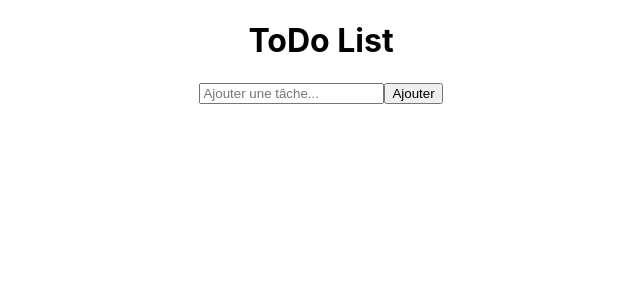
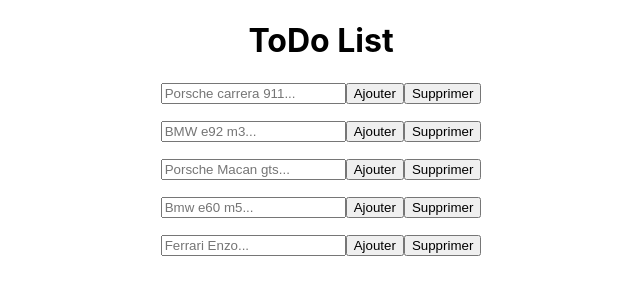
Before and after one commit to seif070/ToDolist, a React (Create React App) app: page / in a window 1280 px wide. Shown: the top 300 px of the page, without its empty margins (319-959 px from the left). Built offline with nearby package versions, Linux system fonts and the light colour scheme.

Commit message:
secend commit

```diff
--- a/src/App.js
+++ b/src/App.js
@@ -1,17 +1,20 @@
 import React, { useState } from 'react';
 import Todolist from './components/Todolist';
 import './App.css';
+
 
 function App() {
   const [todos, setTodos] = useState([]);
   const [newTodo, setNewTodo] = useState('');
 
-  const addTodo = () => {
+  const handleAddTodo= () => {
     if (newTodo.trim() !== '') {
       setTodos([...todos, { text: newTodo, completed: false }]);
       setNewTodo('');
     }
   };
+
+
 
   const deleteTodo = (index) => {
     const updatedTodos = [...todos];
@@ -30,13 +33,75 @@ function App() {
       <h1>ToDo List</h1>
       <input
         type="text"
-        placeholder="Ajouter une tâche..."
+        placeholder="Porsche carrera 911..."
         value={newTodo}
         onChange={(e) => setNewTodo(e.target.value)}
       />
-      <button onClick={addTodo}>Ajouter</button>
+      <button onClick={handleAddTodo}>Ajouter</button>
+      <button onClick={handleAddTodo}>Supprimer</button>
+
+      <Todolist todos={todos} deleteTodo={deleteTodo} toggleComplete={toggleComplete} />
+
+
+
+
+
+      <input
+        type="text"
+        placeholder="BMW e92 m3..."
+        value={newTodo}
+        onChange={(e) => setNewTodo(e.target.value)}
+      />
+      <button onClick={handleAddTodo}>Ajouter</button>
+      <button onClick={handleAddTodo}>Supprimer</button>
+
+      <Todolist todos={todos} deleteTodo={deleteTodo} toggleComplete={toggleComplete} />
+
+
+
+      <input
+        type="text"
+        placeholder="Porsche Macan gts..."
+        value={newTodo}
+        onChange={(e) => setNewTodo(e.target.value)}
+      />
+      <button onClick={handleAddTodo}>Ajouter</button>
+      <button onClick={handleAddTodo}>Supprimer</button>
+
+      <Todolist todos={todos} deleteTodo={deleteTodo} toggleComplete={toggleComplete} />
+
+
+      <input
+        type="text"
+        placeholder="Bmw e60 m5..."
+        value={newTodo}
+        onChange={(e) => setNewTodo(e.target.value)}
+      />
+      <button onClick={handleAddTodo}>Ajouter</button>
+      <button onClick={handleAddTodo}>Supprimer</button>
+
+      <Todolist todos={todos} deleteTodo={deleteTodo} toggleComplete={toggleComplete} />
+
+
+      <input
+        type="text"
+        placeholder="Ferrari Enzo..."
+        value={newTodo}
+        onChange={(e) => setNewTodo(e.target.value)}
+      />
+      <button onClick={handleAddTodo}>Ajouter</button>
+      <button onClick={handleAddTodo}>Supprimer</button>
+
       <Todolist todos={todos} deleteTodo={deleteTodo} toggleComplete={toggleComplete} />
     </div>
+
+
+
+
+
+
+
+
   );
 }
 
```
